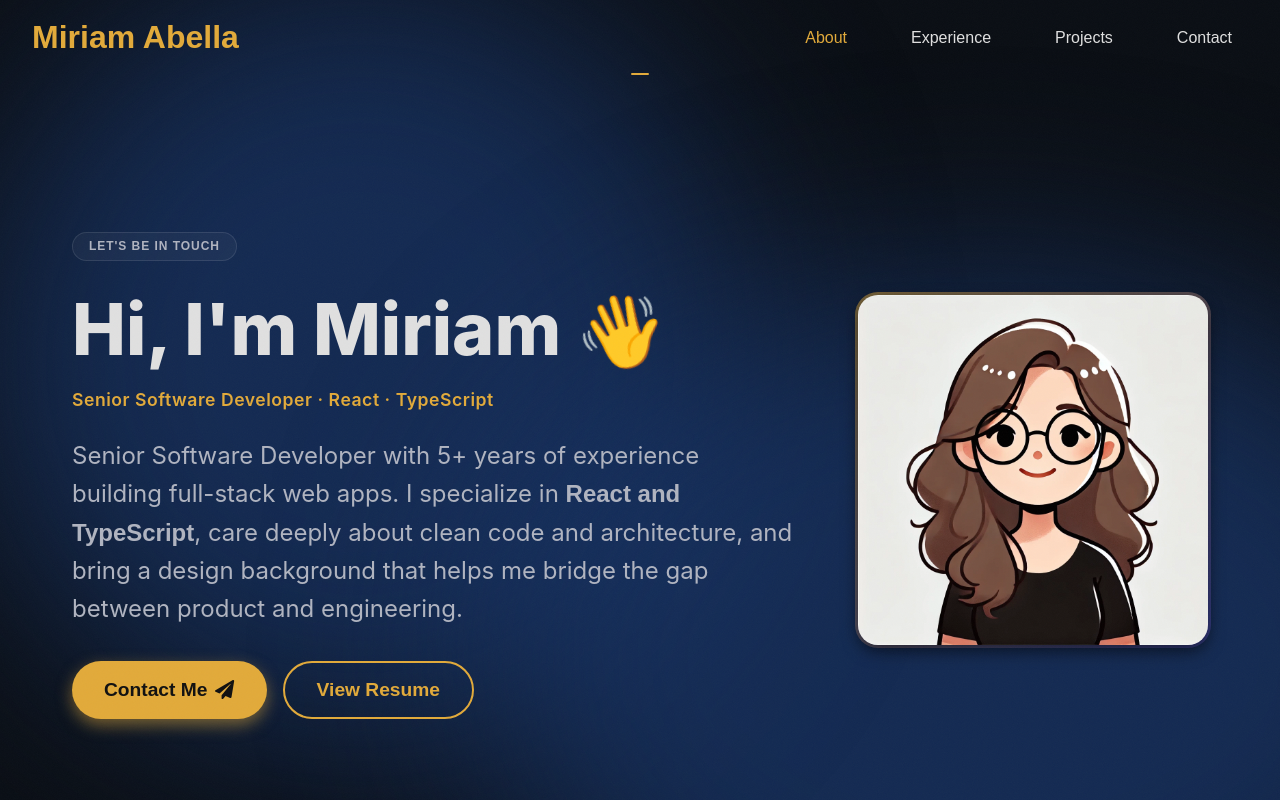
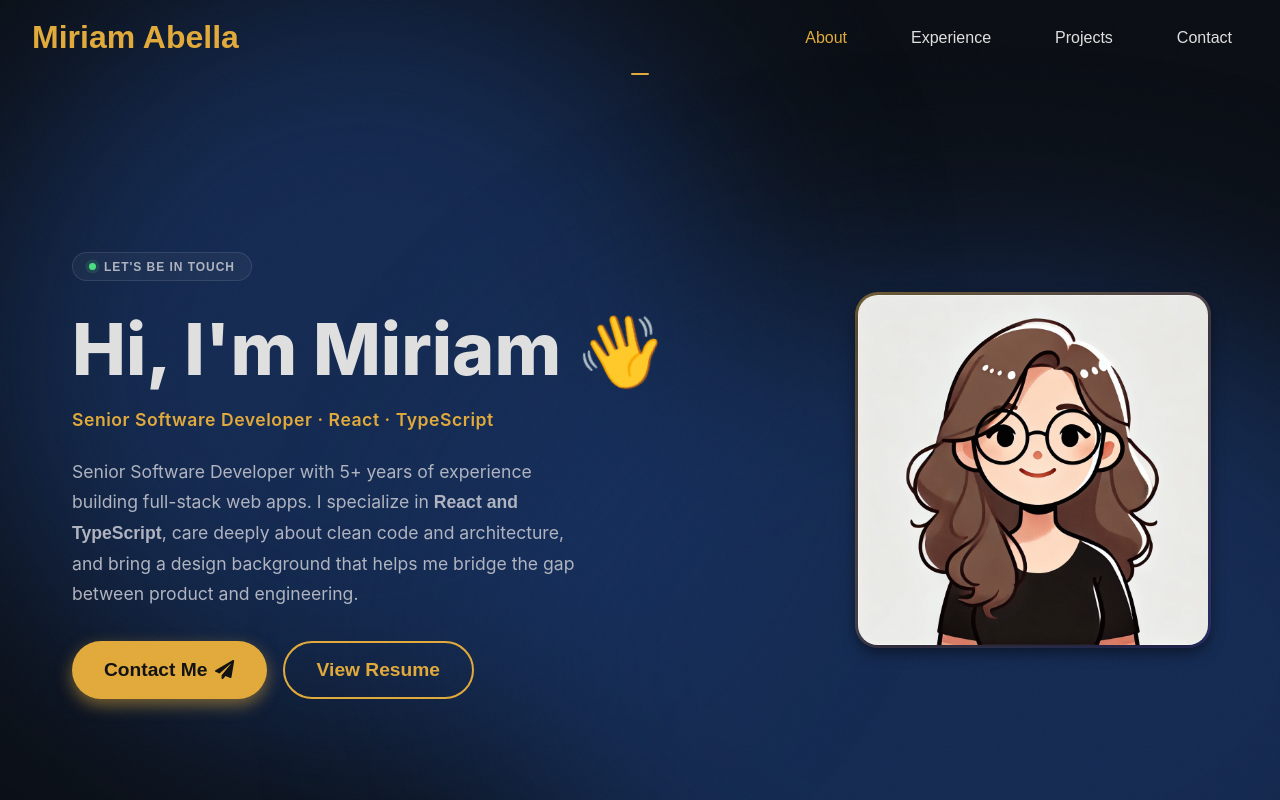
Before and after one commit to bejabeja/portfolio-web, a React (Vite) app: page / in a window 1280 px wide. Shown: the top 800 px of the page. Built offline with nearby package versions, Linux system fonts and the light colour scheme.

Commit message:
adjust titles

```diff
--- a/src/components/Hero/Hero.jsx
+++ b/src/components/Hero/Hero.jsx
@@ -27,6 +27,7 @@ const Hero = () => {
       <div className={styles.bottomBlur}></div>
       <div className={styles.heroContent}>
         <span className={styles.badge}>
+          <span className={styles.badgeDot} aria-hidden="true" />
           Let's be in touch
         </span>
         <h1 className={styles.heroTitle}>
--- a/src/components/Hero/Hero.module.css
+++ b/src/components/Hero/Hero.module.css
@@ -108,18 +108,13 @@
 .heroSubtitle {
     font-family: "Inter", sans-serif;
     font-weight: 400;
-    font-size: 1.5rem;
+    font-size: 1.1rem;
     margin-bottom: 2rem;
-    line-height: 1.6;
+    line-height: 1.7;
     color: var(--color-text-soft);
     word-break: break-word;
     overflow-wrap: break-word;
-}
-
-@media (max-width: 600px) {
-    .heroSubtitle {
-        font-size: 1.1rem;
-    }
+    max-width: 520px;
 }
 
 .heroActions {
--- a/src/components/Navbar/Navbar.module.css
+++ b/src/components/Navbar/Navbar.module.css
@@ -80,8 +80,8 @@
 }
 
 .menuItems button:hover {
-    background-color: var(--color-secondary);
-    color: var(--color-bg);
+    color: var(--color-secondary);
+    background-color: transparent;
 }
 
 .progressBar {
--- a/src/components/Projects/Projects.module.css
+++ b/src/components/Projects/Projects.module.css
@@ -69,8 +69,6 @@
 .companyTitle {
     font-size: 1rem;
     font-weight: 700;
-    text-transform: uppercase;
-    letter-spacing: 2px;
     color: var(--color-text-soft);
     border-bottom: 1px solid rgba(255, 255, 255, 0.06);
     padding-bottom: 0.5rem;
```
